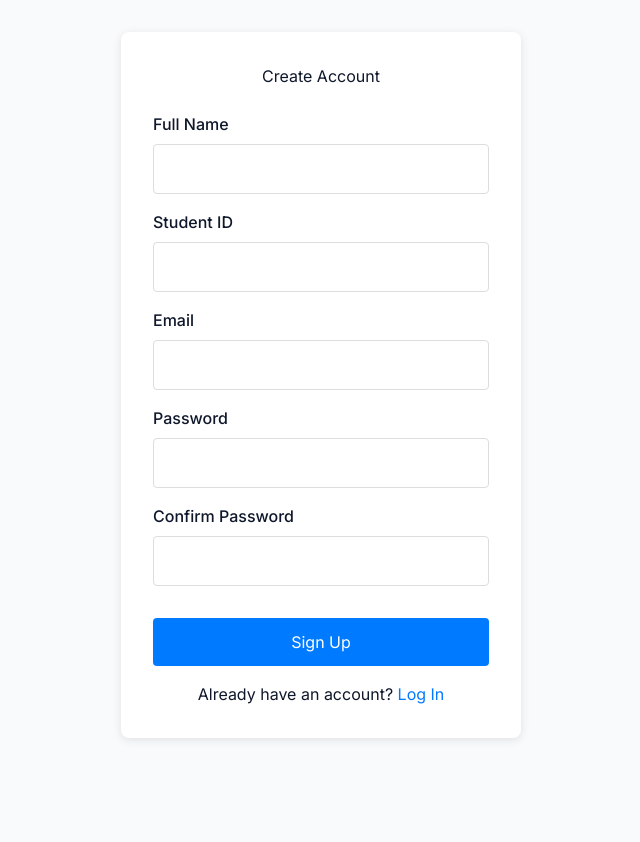
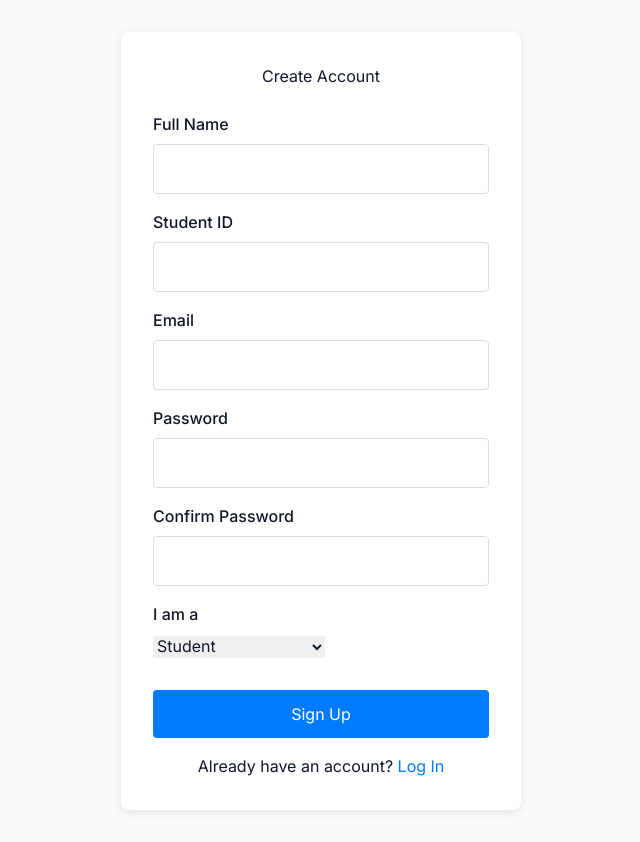
Before and after one commit to sanjaisakthivel2006-cloud/college-website, a React (Vite) app: page /signup in a window 1280 px wide. Shown: the whole page, without its empty margins (319-959 px from the left). Before the commit the page ends 800 px from the top, so only its background shows below. Built offline with nearby package versions, Linux system fonts and the light colour scheme; no server answers.

Commit message:
feat(auth): add role selection to signup form

```diff
--- a/pages/SignUp.tsx
+++ b/pages/SignUp.tsx
@@ -9,7 +9,8 @@ const SignUp = () => {
         password: '',
         confirmPassword: '',
         name: '',
-        studentId: ''
+        studentId: '',
+        role: 'STUDENT' as 'STUDENT' | 'ADMIN'
     });
     const [error, setError] = useState('');
     const [loading, setLoading] = useState(false);
@@ -32,7 +33,7 @@ const SignUp = () => {
         );
     }
 
-    const handleChange = (e: React.ChangeEvent<HTMLInputElement>) => {
+    const handleChange = (e: React.ChangeEvent<HTMLInputElement | HTMLSelectElement>) => {
         const { name, value } = e.target;
         setFormData(prev => ({ ...prev, [name]: value }));
     };
@@ -126,6 +127,19 @@ const SignUp = () => {
                         required
                     />
                 </div>
+                <div className="form-group">
+                    <label htmlFor="role">I am a</label>
+                    <select
+                        id="role"
+                        name="role"
+                        value={formData.role}
+                        onChange={handleChange}
+                        required
+                    >
+                        <option value="STUDENT">Student</option>
+                        <option value="ADMIN">Staff / Administrator</option>
+                    </select>
+                </div>
                 <button type="submit" disabled={loading}>
                     {loading ? 'Creating Account...' : 'Sign Up'}
                 </button>
```
